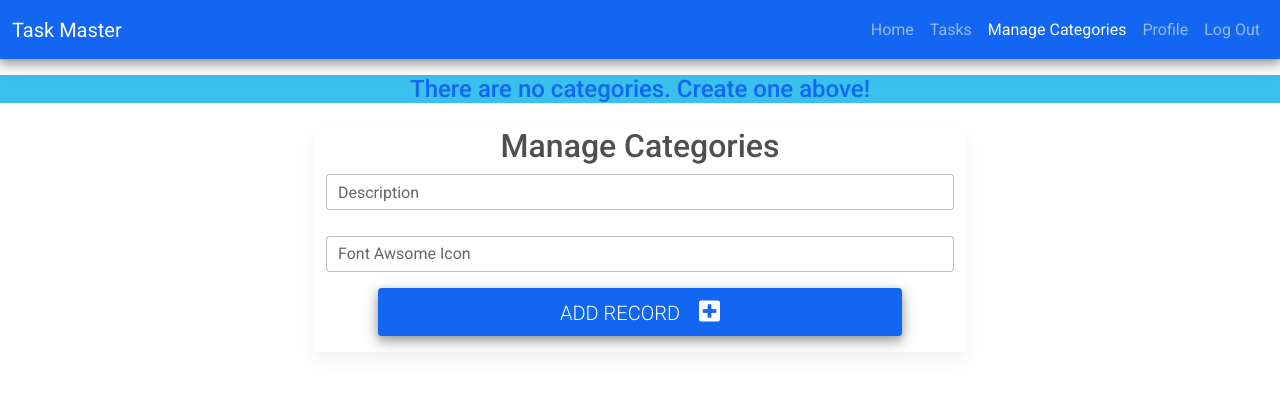
After one commit to ruszkipista/cims03-my-car, a Flask app: page /categories in a window 1280 px wide. The commit adds this page. Shown: the top 393 px of the page. Run offline with Flask 2, Linux system fonts and the light colour scheme; the visitor is signed in with stand-in values (Sample User, id 1); data that the repository does not hold is empty.

Commit message:
clone Tasks page to Categories with full CRUD  functionality

```diff
--- a/run.py
+++ b/run.py
@@ -47,7 +47,7 @@ app.config["MONGO_COLLECTION_CATEGORIES"] = {
 app.config["MONGO_COLLECTION_USERS"] = {
         "name":"users",
         "title":"Users",
-        "fields":["username","password","is_admin"]
+        "fields":["username","password"] # field "is_admin" is absent for security reason
 }
 app.config["MONGO_COLLECTION_IMAGES"] = {
         "name":"images",
@@ -123,9 +123,6 @@ def profile():
     user = coll.find_one({'_id': ObjectId(session['user_id'])})
     return render_template("profile.html", user=user)
 
-@app.route("/cats")
-def cats():
-    pass
 
 @app.route("/logout")
 def logout():
@@ -133,6 +130,81 @@ def logout():
         session.pop('user_id')
         flash("You have been logged out", "text-success")
     return redirect(url_for("login"))
+
+
+@app.route("/categories", methods=['GET','POST'])
+def categories():
+    if not session.get('user_id', None):
+        return redirect(url_for("login"))
+    if request.method == 'POST':
+        category = save_category_to_db(request, {})
+    else:
+        # create an empty category
+        category = {}
+
+    coll = get_mongo_coll(app.config["MONGO_COLLECTION_CATEGORIES"]['name'])
+    categories = list(coll.find())
+    if not categories:
+        flash("There are no categories. Create one above!")
+    return render_template("categories.html",
+        page_title=app.config["MONGO_COLLECTION_CATEGORIES"]["title"],
+        categories=categories,
+        last_category=category)
+
+@app.route("/categories/update/<category_id>", methods=['GET','POST'])
+def update_category(category_id):
+    if not session.get('user_id', None):
+        return redirect(url_for("login"))
+    coll = get_mongo_coll(app.config["MONGO_COLLECTION_CATEGORIES"]['name'])
+    category = coll.find_one({"_id":ObjectId(category_id)})
+    if not category:
+        flash(f"Category {category_id} does not exist")
+        return redirect(url_for('categories'))
+
+    if request.method == 'POST':
+        category = save_category_to_db(request, category)
+        # if category is empty, then the update was successful
+        if not category:
+            return redirect(url_for('categories'))
+
+    categories = coll.find()
+    return render_template("categories.html",
+        page_title=app.config["MONGO_COLLECTION_CATEGORIES"]["title"],
+        categories=categories,
+        last_category=category)
+
+
+def save_category_to_db(request, category_old):
+    fields = app.config["MONGO_COLLECTION_CATEGORIES"]['fields']
+    category_new = {f:request.form.get(f) for f in fields if request.form.get(f,None) is not None and request.form.get(f) != category_old.get(f,None)}
+    coll = get_mongo_coll(app.config["MONGO_COLLECTION_CATEGORIES"]['name'])
+    try:
+        if category_old:
+            # update existing category
+            coll.update_one({'_id':category_old['_id']}, {"$set":category_new})
+        else:
+            coll.insert_one(category_new)
+        # create empty category - this clears the input fields, because the update was OK
+        category_new = {}
+        flash(f"One category successfully {'updated' if category_old else 'added'}")
+    except:
+        flash(f"Error in {'update' if category_old else 'insert'} operation!")
+    return category_new
+
+
+@app.route("/categories/delete/<category_id>")
+def delete_category(category_id):
+    if not session.get('user_id', None):
+        return redirect(url_for("login"))
+    coll = get_mongo_coll(app.config["MONGO_COLLECTION_CATEGORIES"]['name'])
+    category = coll.find_one({"_id":ObjectId(category_id)})
+    if not category:
+        flash(f"Category {category_id} does not exist")
+    else:
+        # delete category
+        coll.delete_one({"_id":category["_id"]})
+    return redirect(url_for('categories'))
+
 
 @app.route("/tasks", methods=['GET','POST'])
 def tasks():
@@ -276,6 +348,7 @@ def save_task_to_db(request, task_old):
         flash(f"Error in {'update' if task_old else 'insert'} operation!")
     return task_new
 
+
 # inspired by https://stackoverflow.com/questions/4830535/how-do-i-format-a-date-in-jinja2
 @app.template_filter('datetime_to_str')
 def _jinja2_filter_datetime_to_str(dt, format):
--- a/templates/base.html
+++ b/templates/base.html
@@ -44,8 +44,8 @@
                     href="{{ url_for('tasks') }}">Tasks</a>
               </li>
               <li class="nav-item">
-                <a class="nav-link {% if url_for('cats')==request.path %}active{% endif %}"
-                    href="{{ url_for('cats') }}">Manage Categories</a>
+                <a class="nav-link {% if url_for('categories')==request.path %}active{% endif %}"
+                    href="{{ url_for('categories') }}">Manage Categories</a>
               </li>
               <li class="nav-item">
                 <a class="nav-link {% if url_for('profile')==request.path %}active{% endif %}"
--- /dev/null
+++ b/templates/categories.html
@@ -0,0 +1,59 @@
+{% extends "base.html" %}
+
+{% block head %}
+{% endblock %}
+
+{% block body %}
+<div class="content">
+    {% if last_category %}{% set update=True %}{% else %}{% set update=False %}{% endif %}
+    <div class="row">
+        <form class="card col-12 offset-md-2 col-md-8 offset-lg-3 col-lg-6 my-3" action="{{ request.path }}" method="POST" enctype="multipart/form-data">
+          <h2 class="text-center">Manage Categories</h2>
+          <!-- description -->
+          <div class="form-outline">
+            <input type="text" class="form-control" name="description" id="description" value="{{ last_category['description'] }}">
+            <label for="description" class="form-label">Description</label>
+          </div>
+          <br>
+          <!-- icon -->
+          <div class="form-outline">
+            <input type="text" class="form-control" name="icon" id="icon" value="{{ last_category['icon'] }}">
+            <label for="icon" class="form-label">Font Awsome Icon</label>
+          </div>
+          <!-- submit button -->
+          <button type="submit" class="btn btn-primary offset-1 col-10 shadow-2-strong my-3">
+            <span class="lead">{% if update==True %}Update record{% else %}Add record{% endif %}</span>
+            <i class="fas {% if update==True %}fa-edit{% else %}fa-plus-square{% endif %} fa-2x ms-3"></i>
+          </button>
+        </form>
+    </div>
+
+    {% if categories %}
+    <div class="row">
+      <div class="card col-12 offset-md-2 col-md-8 offset-lg-3 col-lg-6 my-3">
+      <table class="table">
+        <tr>
+            <th>Description</th>
+            <th>Font Awsome Icon</th>
+            <th>Actions</th>
+        </tr>
+
+        {% for category in categories %}
+        <tr>
+           <td>{{ category['description'] }}</td>
+           <td>
+            <i class="{{ category['icon'] }} fa-2x"></i>
+            {{ category['icon'] }}
+          </td>
+          <td>
+            <a href="{{ url_for('update_category', category_id=category['_id']) }}">Edit</a>
+            <a href="{{ url_for('delete_category', category_id=category['_id']) }}">Delete</a>
+          </td>
+        </tr>
+        {% endfor %}
+        </table>
+      </div>
+    </div>
+    {% endif %}
+</div>
+{% endblock %}
```
Also changed, not shown: templates/tasks.html (+3 -4 lines).
